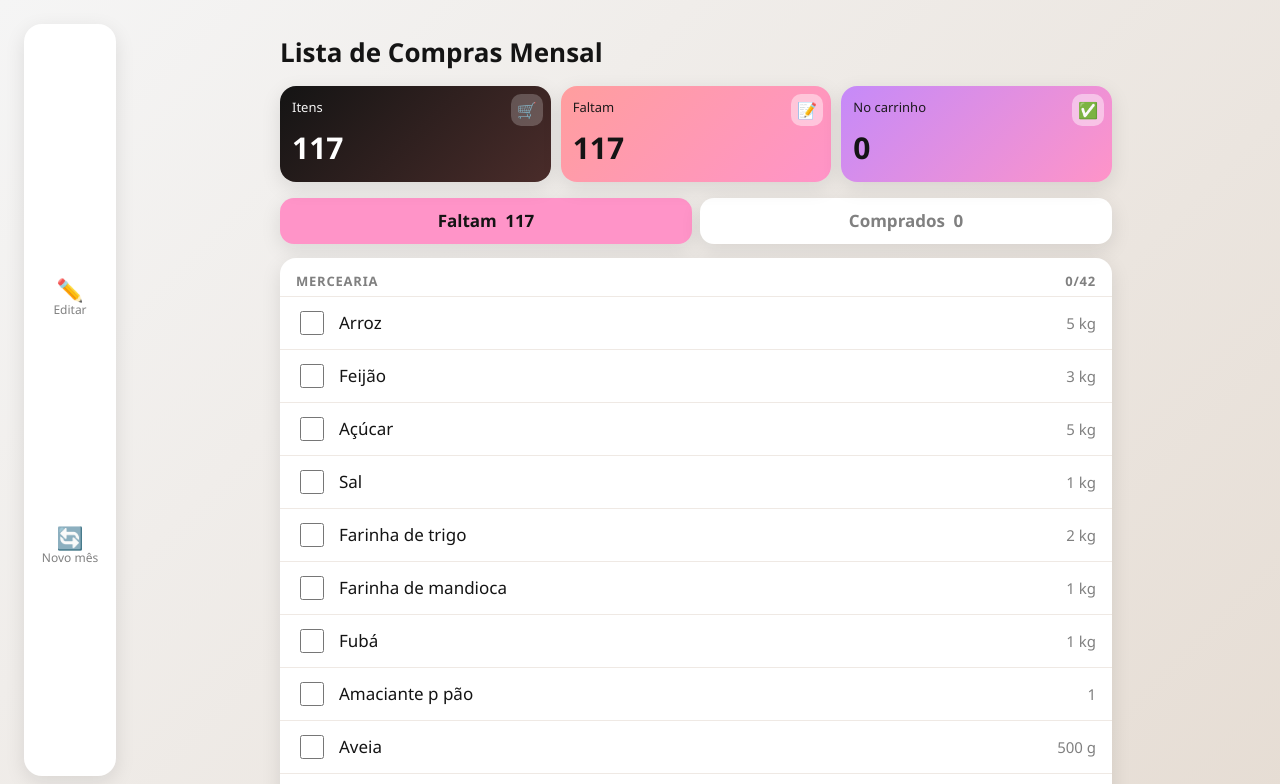
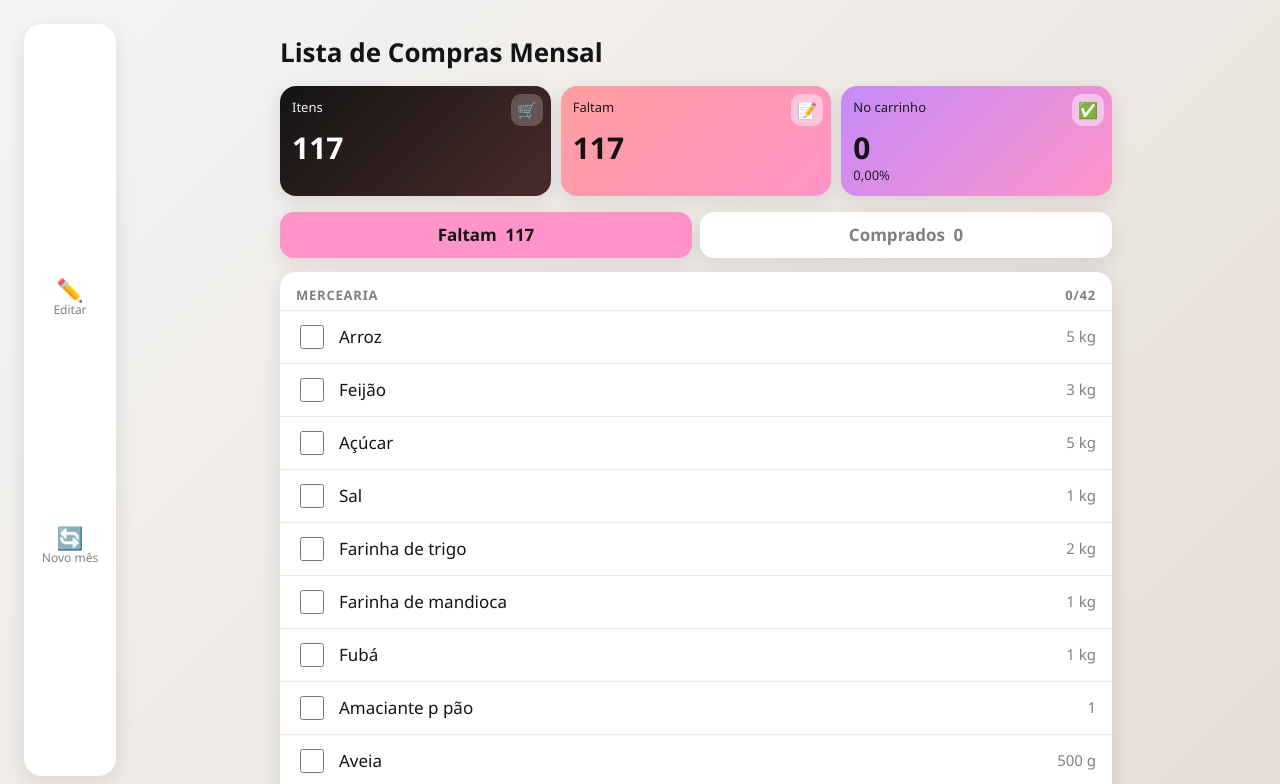
Before and after one commit to bru68edu240-lang/lista-compras, a plain HTML site: page index.html in a window 1280 px wide. Shown: the top 784 px of the page. Drawn offline with Linux system fonts and the light colour scheme.

Commit message:
Add files via upload

```diff
--- a/index.html
+++ b/index.html
@@ -20,6 +20,7 @@ h1{font-size:26px;font-weight:700;margin:6px 0 0}
 .st{border-radius:16px;padding:12px;color:#fff;position:relative;min-height:96px;box-shadow:var(--sh)}
 .st small{font-size:13px;opacity:.95;display:block;padding-right:34px}
 .st b{display:block;font-size:30px;line-height:1.1;margin-top:14px}
+.st em{display:block;font-style:normal;font-size:13px;opacity:.9;margin-top:2px}
 .st .ic{position:absolute;top:8px;right:8px;width:32px;height:32px;border-radius:10px;background:rgba(255,255,255,.22);display:grid;place-items:center;font-size:16px}
 .s1{background:linear-gradient(135deg,#141414,#4A2C2A)}
 .s2{background:linear-gradient(135deg,#FF9E9E,#FF94C8);color:#141414}
@@ -75,7 +76,7 @@ h1{font-size:26px;font-weight:700;margin:6px 0 0}
   <div class="stats">
     <div class="st s1"><small>Itens</small><b id="n1">0</b><span class="ic">🛒</span></div>
     <div class="st s2"><small>Faltam</small><b id="n2">0</b><span class="ic">📝</span></div>
-    <div class="st s3"><small>No carrinho</small><b id="n3">0</b><span class="ic">✅</span></div>
+    <div class="st s3"><small>No carrinho</small><b id="n3">0</b><em id="pc">0,00%</em><span class="ic">✅</span></div>
   </div>
   <div class="tabs"><button class="tb on" id="t1">Faltam <b id="c1"></b></button><button class="tb" id="t2">Comprados <b id="c2"></b></button></div>
   <div id="app"></div>
@@ -118,6 +119,7 @@ function render(){
   document.getElementById("n1").textContent=tot;
   document.getElementById("n2").textContent=tot-dn;
   document.getElementById("n3").textContent=dn;
+  document.getElementById("pc").textContent=(tot?dn/tot*100:0).toFixed(2).replace(".",",")+"%";
   document.getElementById("c1").textContent=tot-dn;document.getElementById("c2").textContent=dn;
   document.getElementById("t1").className="tb"+(tab==="faltam"?" on":"");document.getElementById("t2").className="tb"+(tab==="comprados"?" on":"");
   var ed=document.getElementById("ed");ed.className="sb"+(editing?" on":"");
```
